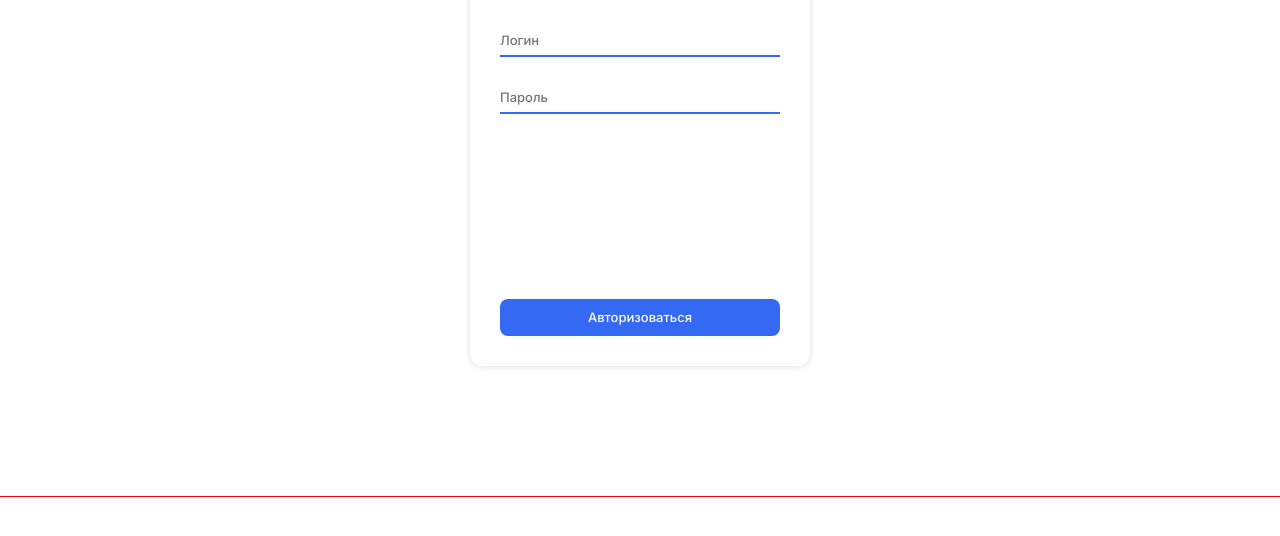
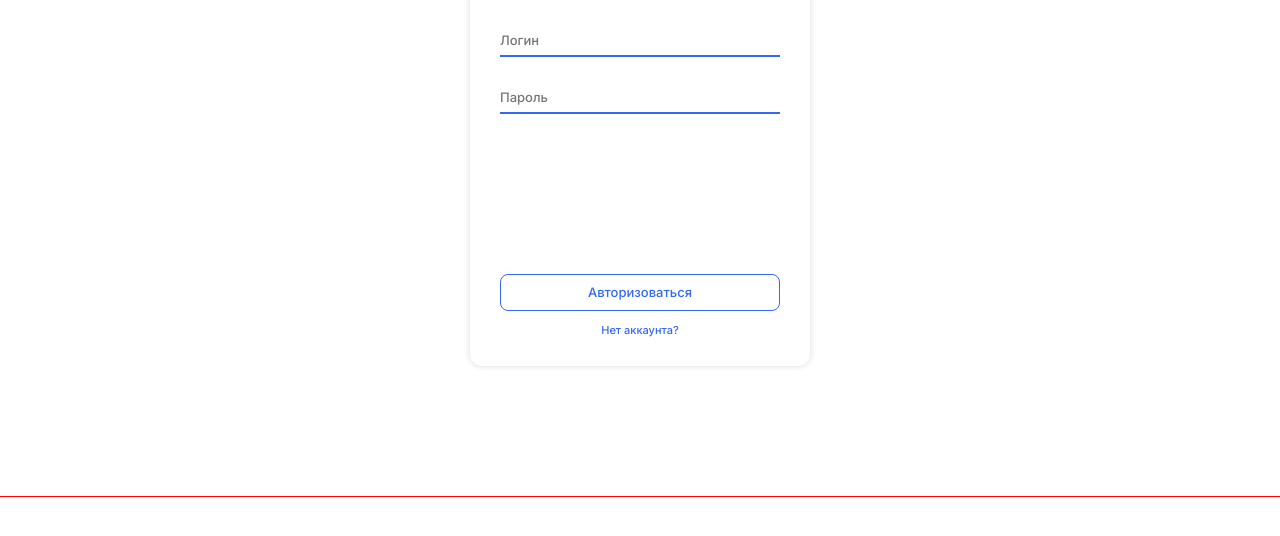
Before and after one commit to jasper7466/mf.messenger.praktikum.yandex, a website: page src/pages/login.html in a window 1280 px wide. In both pictures the pointer is over the button "Авторизоваться". Shown: the part 264-800 px from the top of the page. Drawn offline with Linux system fonts and the light colour scheme.

Commit message:
Вёрстка. Добавлена стилизацция form__button:hover

```diff
--- a/src/blocks/form/__button/form__button.css
+++ b/src/blocks/form/__button/form__button.css
@@ -16,3 +16,10 @@
     font-size: 13px;
     line-height: 13px;
 }
+
+.form__button:hover {
+    background-color: var(--main-back-color);
+    color: var(--main-color);
+    border: 1px solid var(--main-color);
+    transition: background-color .15s ease-in;
+}
--- a/src/pages/login.html
+++ b/src/pages/login.html
@@ -20,6 +20,7 @@
                 <label class="form__label" for="password">Пароль</label>
             </div>
             <button class="form__button">Авторизоваться</button>
+            <a class="form__link" href="#">Нет аккаунта?</a>
         </div>
     </section>
 </body>
```
